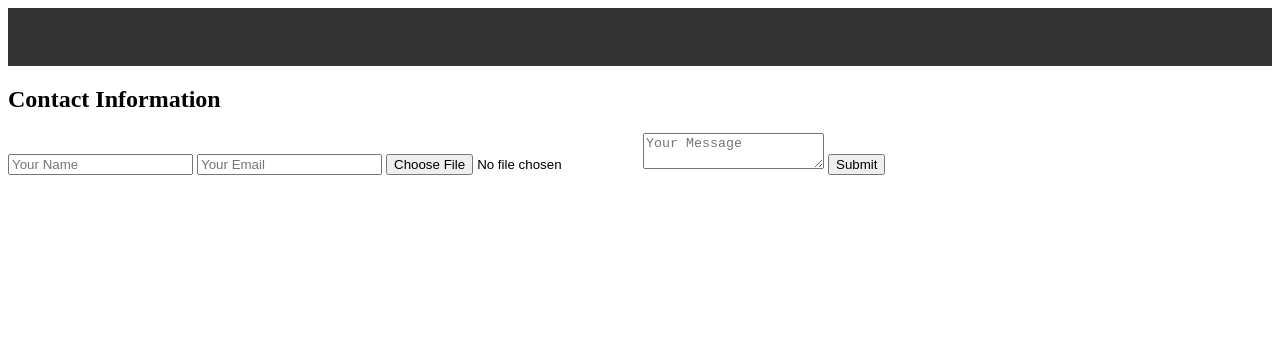
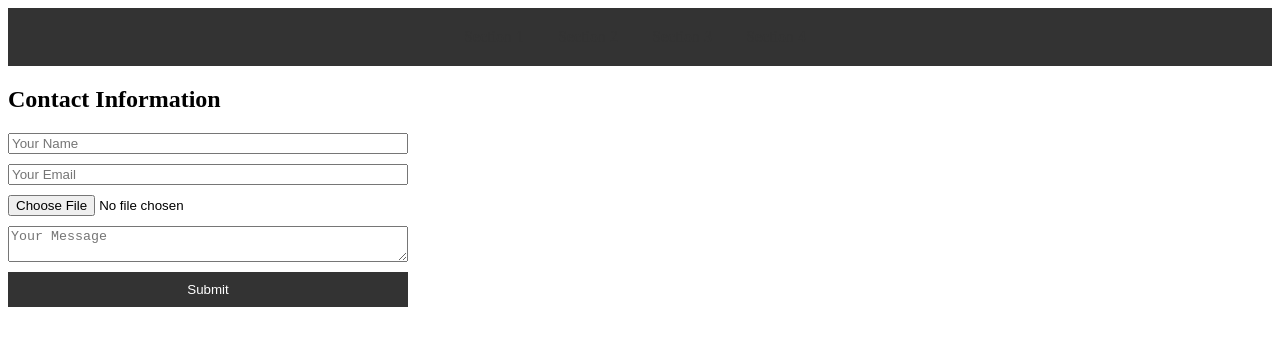
Before and after one commit to chuaindia/Resume, a plain HTML site: page index.html in a window 1280 px wide. Drawn offline with Linux system fonts and the light colour scheme.

Commit message:
Update CSS file

```diff
--- a/style.css
+++ b/style.css
@@ -36,3 +36,23 @@ header {
     background-color: #333;
     color: #fff;
   }
+
+  form {
+    display: flex;
+    flex-direction: column;
+    max-width: 400px;
+    margin-top: 10px;
+  }
+
+  form input,
+  form textarea {
+    margin-bottom: 10px;
+  }
+
+  form button {
+    padding: 10px;
+    background-color: #333;
+    color: #fff;
+    border: none;
+    cursor: pointer;
+  }
```
